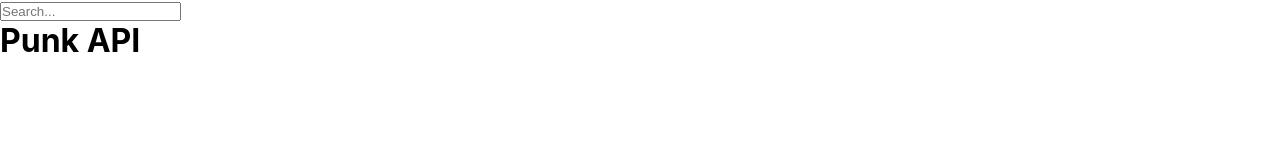
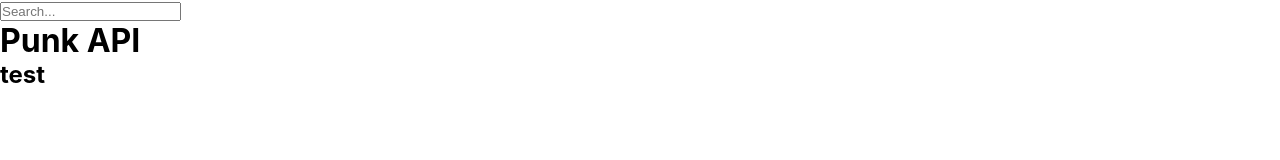
Before and after one commit to JTDjan/punk-api, a React (Create React App) app: page / in a window 1280 px wide. Shown: the top 160 px of the page. Built offline with nearby package versions, Linux system fonts and the light colour scheme.

Commit message:
test to see branch is deleted & main branch works

```diff
--- a/src/components/Main/Main.jsx
+++ b/src/components/Main/Main.jsx
@@ -7,6 +7,7 @@
   return (
     <div className="main">
       <h1>Punk API</h1>
+      <h2> test <i class="fas fa-wifi-2    "></i></h2>
 
 
 
```
